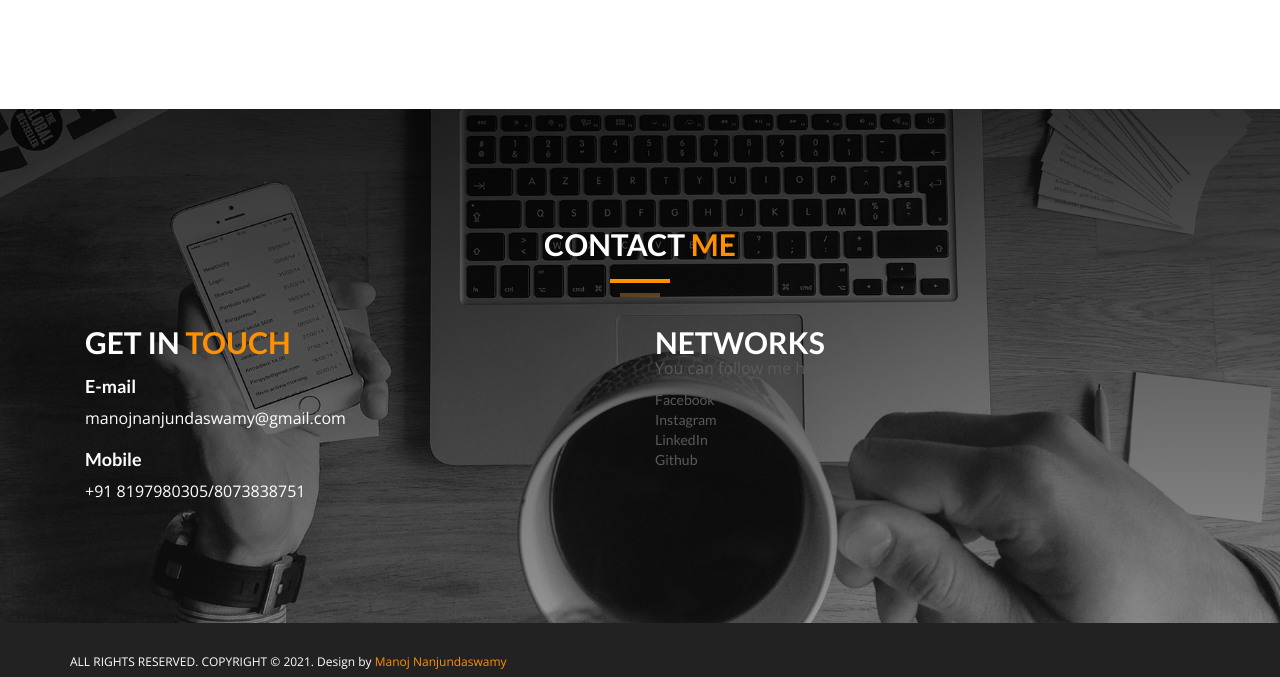
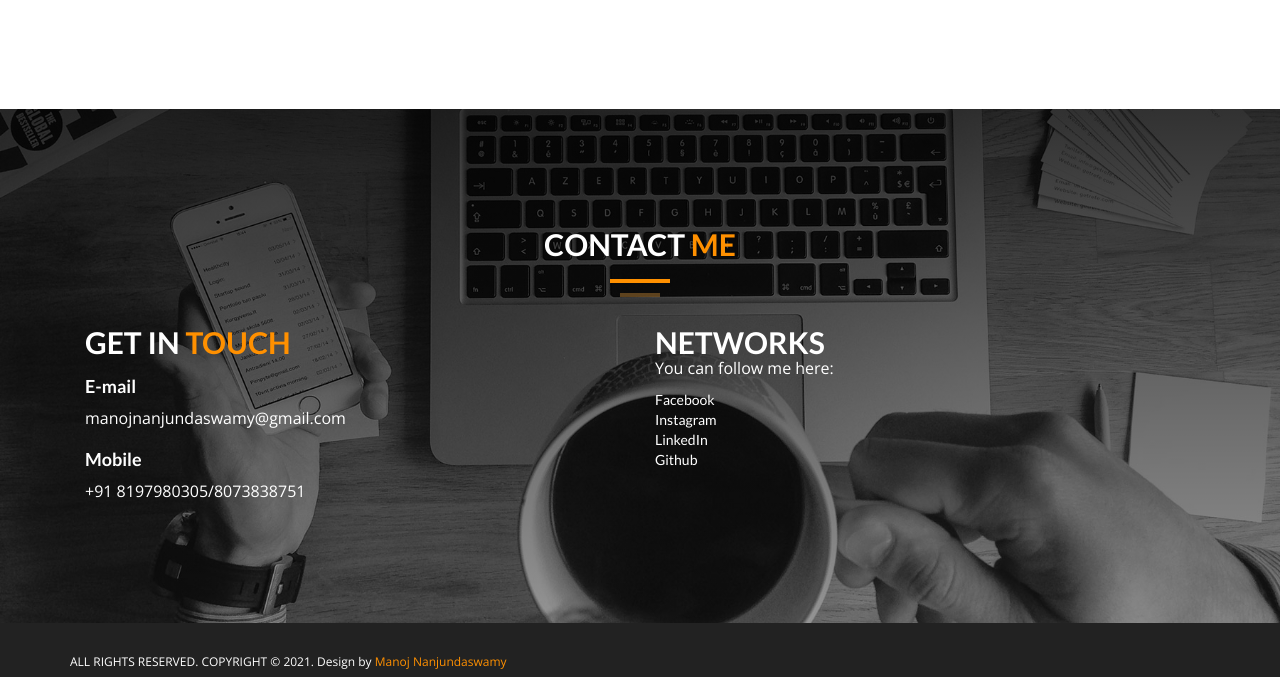
Before and after one commit to manojnanjundaswamy/ManojNanjundaswamy.github.io, a plain HTML site: page index.html in a window 1280 px wide. Shown: the part 3242-3919 px from the top of the page. Drawn offline with nearby package versions, Linux system fonts and the light colour scheme.

Commit message:
Update index.html

```diff
--- a/index.html
+++ b/index.html
@@ -337,11 +337,11 @@
                     </div>
                      <div class="col-md-6" align="left">
                          <h2><strong>Networks</strong></h2>
-                         <p class="intro" style="text-decoration: none; color: #5a5a5a;" align="left">You can follow me here: <br /></p>
-                         <a class="intro" style="text-decoration: none; color: #5a5a5a;" href="https://www.facebook.com/mnmanu11" target="blank">Facebook<br/></a>
-                         <a class="intro" style="text-decoration: none; color: #5a5a5a;" href="https://www.instagram.com/manojnanjundaswamy/?hl=en" target="blank">Instagram<br/></a>
-                         <a class="intro" style="text-decoration: none; color: #5a5a5a;" href="https://www.linkedin.com/in/manoj-nanjundaswamy-22a78517b" target="blank">LinkedIn <br /></a>
-                         <a style="text-decoration: none; color: #5a5a5a;" href="https://github.com/manojnanjundaswamy" target="blank">Github</a>
+                         <p class="intro"  align="left">You can follow me here: <br /></p>
+                         <a class="intro"  href="https://www.facebook.com/mnmanu11" target="blank">Facebook<br/></a>
+                         <a class="intro"  href="https://www.instagram.com/manojnanjundaswamy/?hl=en" target="blank">Instagram<br/></a>
+                         <a class="intro"  href="https://www.linkedin.com/in/manoj-nanjundaswamy-22a78517b" target="blank">LinkedIn <br /></a>
+                         <a class="intro" href="https://github.com/manojnanjundaswamy" target="blank">Github</a>
                     </div>
                 </div>
             </div>
```
